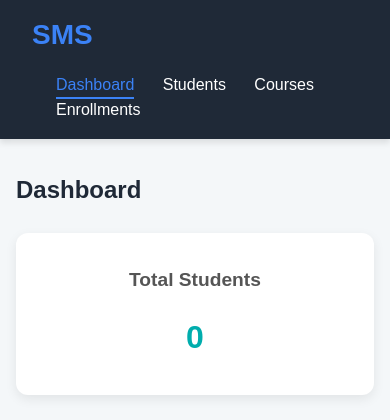
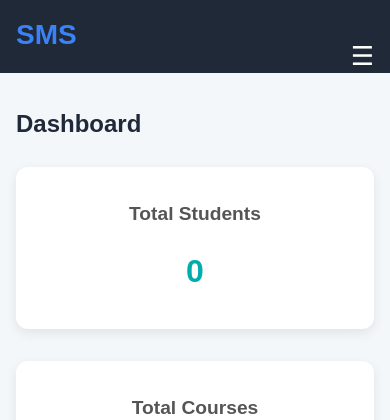
Before and after one commit to maryam-arif-dev/student-management-django, a Django app: page / in a window 390 px wide. Shown: the top 420 px of the page. Run offline with Django 5.2, Linux system fonts and the light colour scheme; data that the repository does not hold is empty.

Commit message:
feat: make header navbar responsive with hamburger menu
- Added responsive header layout using Flexbox
- Implemented hamburger menu for mobile screens
- Added toggle functionality for mobile navigation
- Fixed SVG logo and button vertical alignment
- Styled active navigation links
- Improved mobile dropdown positioning and layout

```diff
--- /dev/null
+++ b/student_management/static/javascript/script.js
@@ -0,0 +1,3 @@
+function toggleMenu() {
+  document.getElementById("navMenu").classList.toggle("active");
+}
--- a/student_management/static/styles/style.css
+++ b/student_management/static/styles/style.css
@@ -15,34 +15,96 @@ body {
 
 /* ===== Header ===== */
 .header {
+  position: relative;
   display: flex;
+  align-items: center;
   justify-content: space-between;
-  align-items: center;
   padding: 1rem 2rem;
-  background-color: #1f2937; /* dark gray */
+  background-color: #1f2937;
   color: #fff;
-  box-shadow: 0 4px 6px rgba(0, 0, 0, 0.1);
 }
 
-.header-logo img {
+/* Logo */
+.header-logo {
+  display: flex;
+  align-items: center;
+}
+
+.header-logo svg {
+  display: block;
   height: 40px;
+}
+
+/* Navigation (Desktop) */
+.header-nav {
+  display: flex;
+}
+
+.header-nav nav {
+  display: flex;
+  gap: 1.5rem;
 }
 
 .header-nav a {
   color: #fff;
   text-decoration: none;
-  margin-left: 1.5rem;
   font-weight: 500;
-  transition: color 0.3s;
+  padding-bottom: 4px;
+  transition: 0.3s ease;
 }
 
 .header-nav a:hover {
-  color: #3b82f6; /* blue highlight */
+  color: #3b82f6;
 }
+
 .header-nav a.active {
   color: #3b82f6;
   border-bottom: 2px solid #3b82f6;
-  padding-bottom: 4px;
+}
+
+/* Hamburger Button */
+.menu-toggle {
+  display: none;
+  font-size: 26px;
+  background: none;
+  border: none;
+  color: white;
+  cursor: pointer;
+  line-height: 1px;
+  padding: 0;
+}
+
+@media (max-width: 768px) {
+  .header {
+    padding: 1rem;
+  }
+
+  /* Show hamburger */
+  .menu-toggle {
+    display: block;
+    margin-left: auto;
+  }
+
+  /* Hide nav */
+  .header-nav {
+    display: none;
+    position: absolute;
+    top: 100%;
+    right: 0;
+    background: #1f2937;
+    width: 220px;
+    padding: 1rem;
+    border-radius: 0 0 0 8px;
+  }
+
+  .header-nav nav {
+    flex-direction: column;
+    gap: 1rem;
+  }
+
+  .header-nav.active {
+    display: block;
+  }
 }
 
 /* ===== Container ===== */
--- a/student_management/templates/base.html
+++ b/student_management/templates/base.html
@@ -31,7 +31,9 @@
         </a>
       </div>
 
-      <div class="header-nav">
+      <button class="menu-toggle" onclick="toggleMenu()">☰</button>
+
+      <div class="header-nav" id="navMenu">
         <nav>
           <a
             href="{% url 'core:dashboard' %}"
@@ -73,5 +75,6 @@
     <footer class="footer">
       <p>© 2026 Student Management System</p>
     </footer>
+    <script src="{% static 'javascript/script.js' %}"></script>
   </body>
 </html>
```
